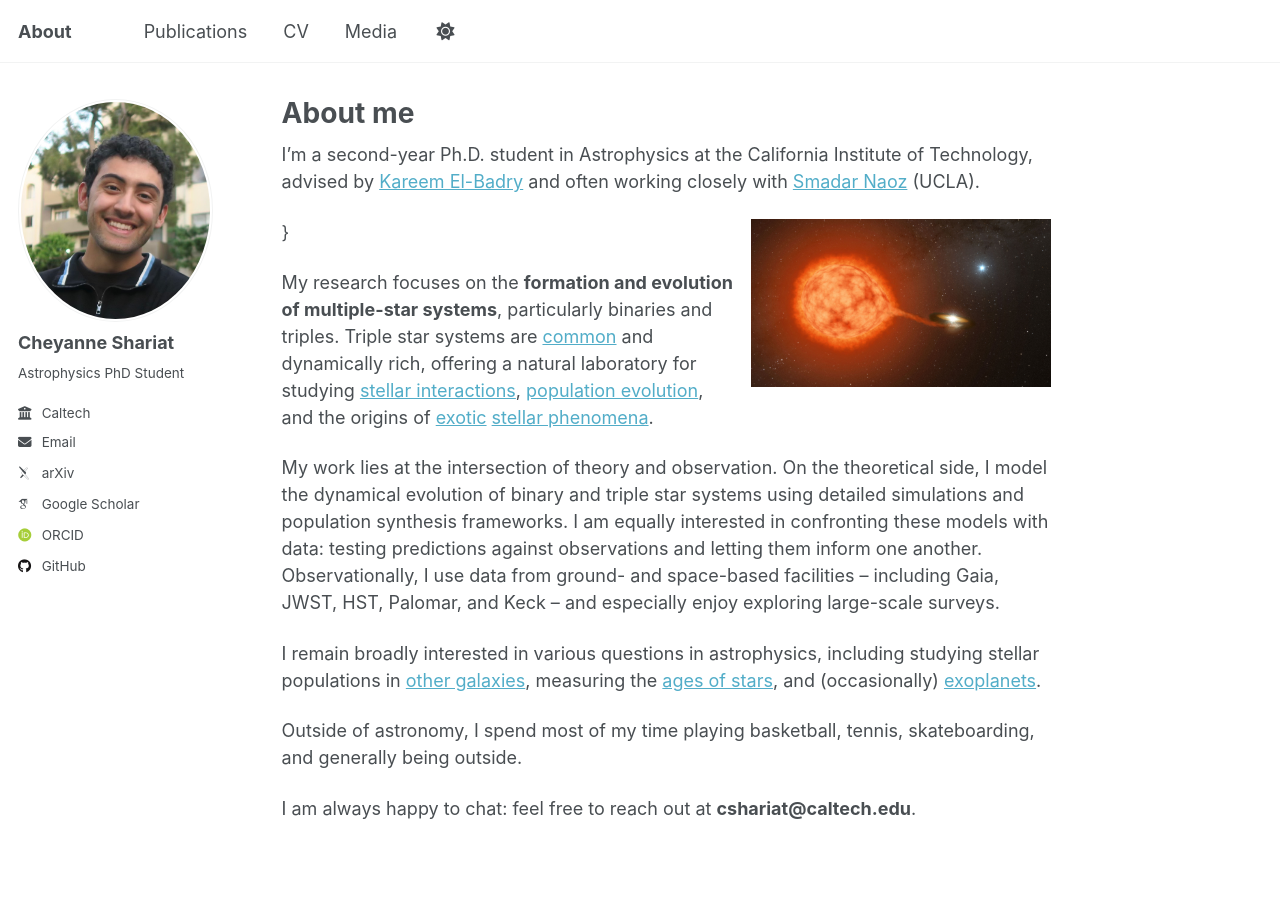
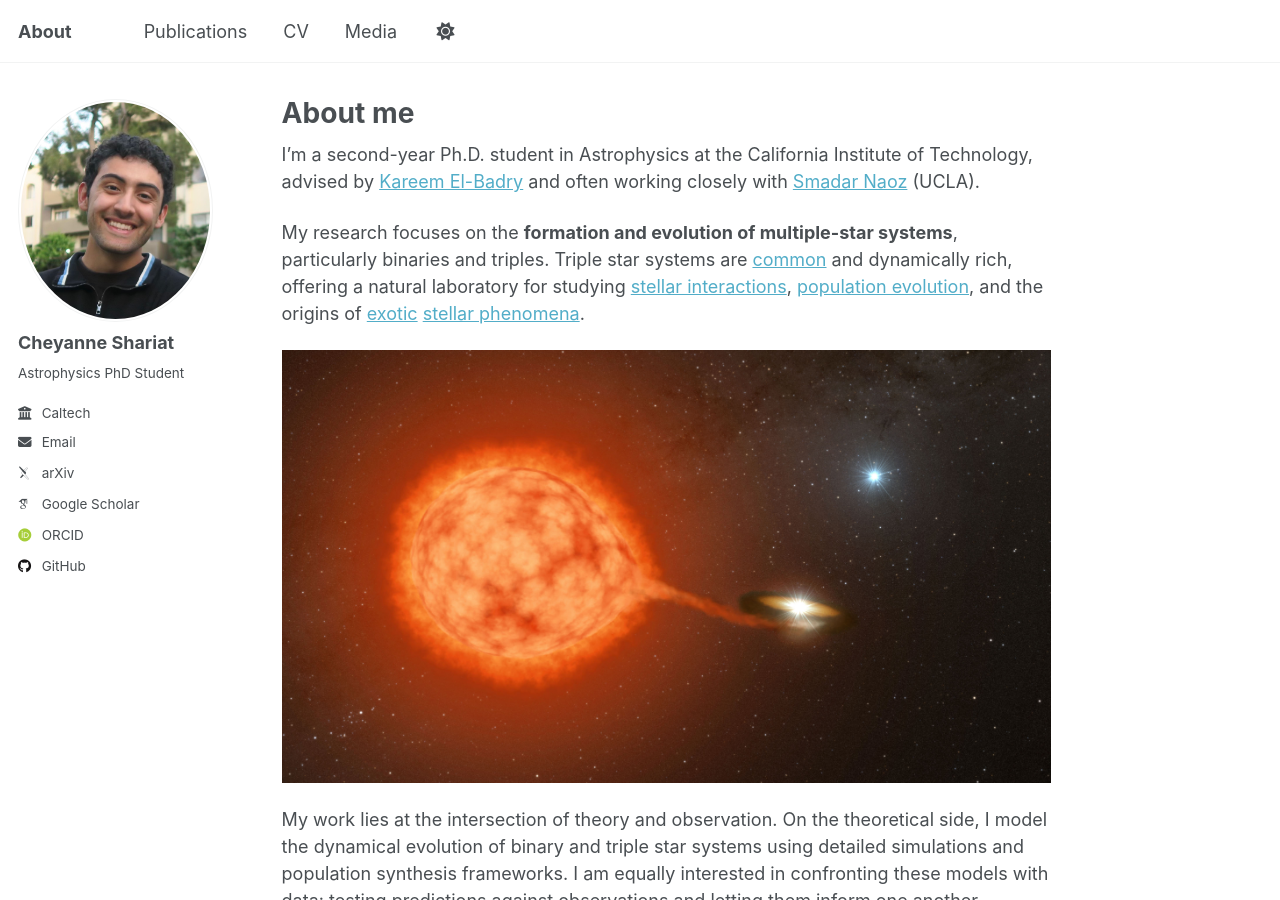
Before and after one commit to cheyanneshariat/cheyanneshariat.github.io, a Jekyll site: the page built from _pages/about.md, in a window 1280 px wide and 900 px high. Built offline with Jekyll 4.4.1, drawn with Linux system fonts in a browser that asks for light colours; some web fonts are replaced; a script that is not in the unit is left out.

Commit message:
Change image alignment and width in about page
Updated the image alignment and width for the illustration.

```diff
--- a/_pages/about.md
+++ b/_pages/about.md
@@ -9,9 +9,9 @@ redirect_from:
 
 I'm a second-year Ph.D. student in Astrophysics at the California Institute of Technology, advised by [Kareem El-Badry](https://kareemelbadry.github.io/) and often working closely with [Smadar Naoz](https://snaoz.astro.ucla.edu/) (UCLA).
 
-![Illustration of Accreting Binary in Triple](/images/CV_Triple.jpg){: .align-right width="300px"}}
+My research focuses on the **formation and evolution of multiple-star systems**, particularly binaries and triples. Triple star systems are [common](https://ui.adsabs.harvard.edu/abs/2025PASP..137i4201S/abstract) and dynamically rich, offering a natural laboratory for studying [stellar interactions](https://ui.adsabs.harvard.edu/abs/2025ApJ...978...47S/abstract), [population evolution](https://ui.adsabs.harvard.edu/abs/2023ApJ...955L..14S/abstract), and the origins of [exotic](https://ui.adsabs.harvard.edu/abs/2025ApJ...983..115S/abstract) [stellar phenomena](https://ui.adsabs.harvard.edu/abs/2025PASP..137g4201S/abstract).
 
-My research focuses on the **formation and evolution of multiple-star systems**, particularly binaries and triples. Triple star systems are [common](https://ui.adsabs.harvard.edu/abs/2025PASP..137i4201S/abstract) and dynamically rich, offering a natural laboratory for studying [stellar interactions](https://ui.adsabs.harvard.edu/abs/2025ApJ...978...47S/abstract), [population evolution](https://ui.adsabs.harvard.edu/abs/2023ApJ...955L..14S/abstract), and the origins of [exotic](https://ui.adsabs.harvard.edu/abs/2025ApJ...983..115S/abstract) [stellar phenomena](https://ui.adsabs.harvard.edu/abs/2025PASP..137g4201S/abstract).
+![Illustration of Accreting Binary in Triple](/images/CV_Triple.jpg){: .align-center width="1000px"}
 
 My work lies at the intersection of theory and observation. On the theoretical side, I model the dynamical evolution of binary and triple star systems using detailed simulations and population synthesis frameworks. I am equally interested in confronting these models with data: testing predictions against observations and letting them inform one another. Observationally, I use data from ground- and space-based facilities -- including Gaia, JWST, HST, Palomar, and Keck -- and especially enjoy exploring large-scale surveys.
 
```
